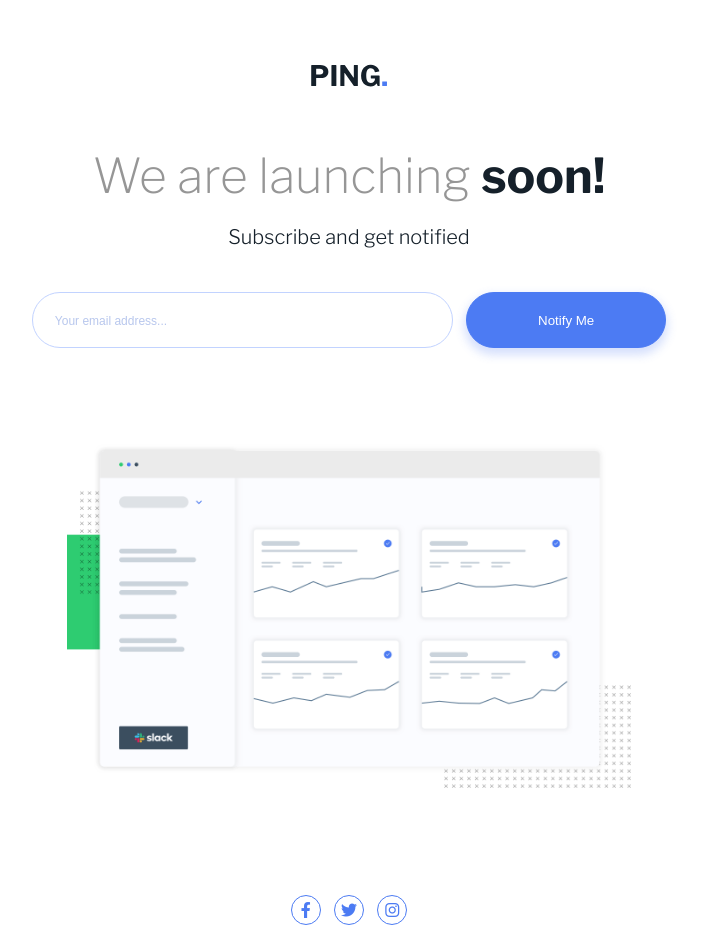
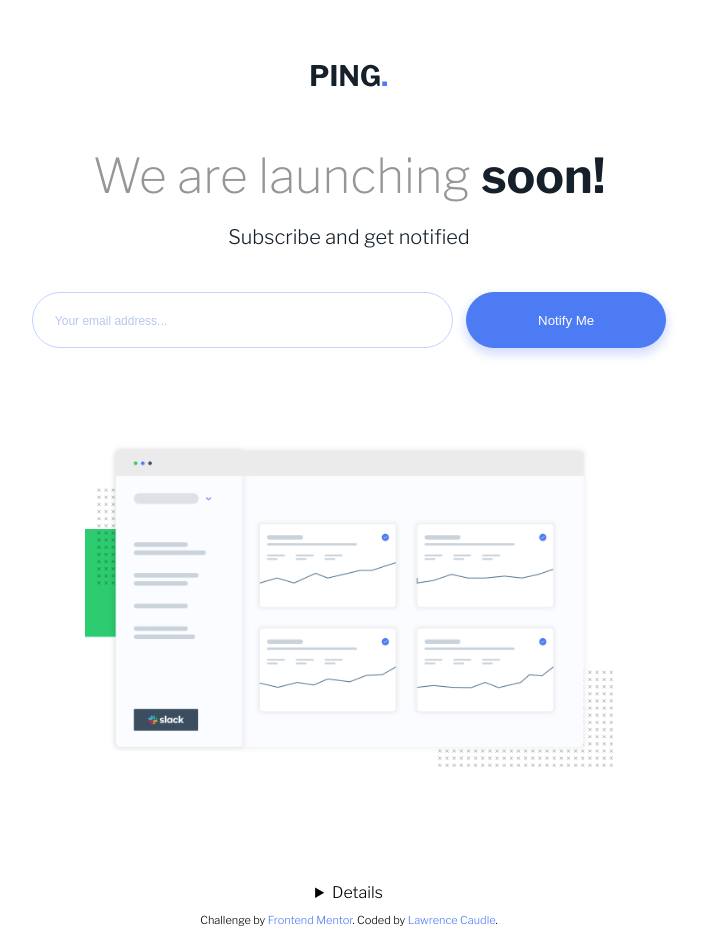
Before and after one commit to ltc870/pingsinglecolumncomingsoon, a React (Vite) app: page / in a window 1280 px wide. Shown: the top 952 px of the page, without its empty margins (291-992 px from the left). Built offline with nearby package versions, Linux system fonts and the light colour scheme.

Commit message:
changed HTML so that sections will be encased in landmarks

```diff
--- a/src/components/Main.jsx
+++ b/src/components/Main.jsx
@@ -15,15 +15,15 @@ export default function Main(props) {
                 <Form />
             </main>
 
-            <section className="image-section">
+            <figure className="image-section">
                 <img
                     className="image"
                     src={props.mainImage}
                     alt="dashboard image"
                 />
-            </section>
+            </figure>
 
-            <div className="info-section">
+            <details className="info-section">
                 <section className="social-media-section">
                     <i className="fa-brands fa-facebook-f"></i>
                     <i className="fa-brands fa-twitter"></i>
@@ -35,7 +35,7 @@ export default function Main(props) {
                         &copy; Copyright Ping. All rights reserved.
                     </p>
                 </section>
-            </div>
+            </details>
         </div>
     );
 }
```
